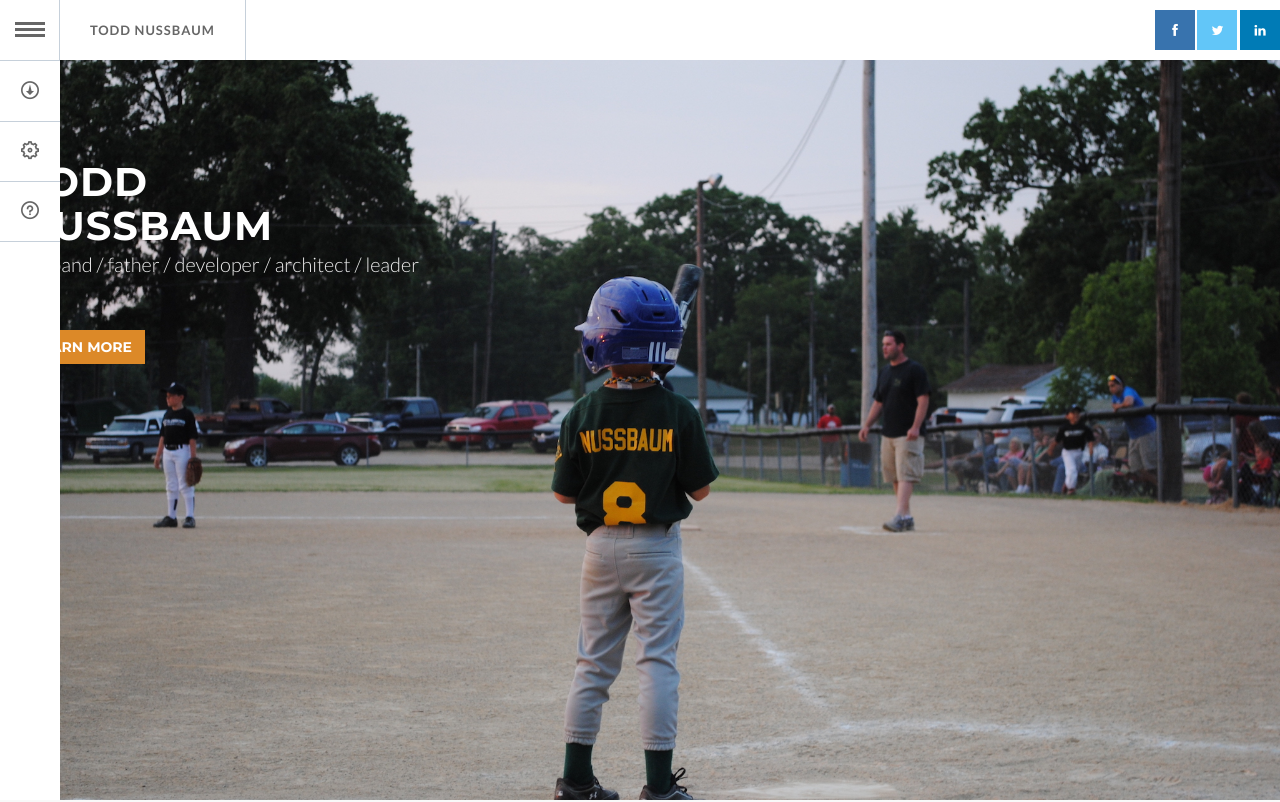
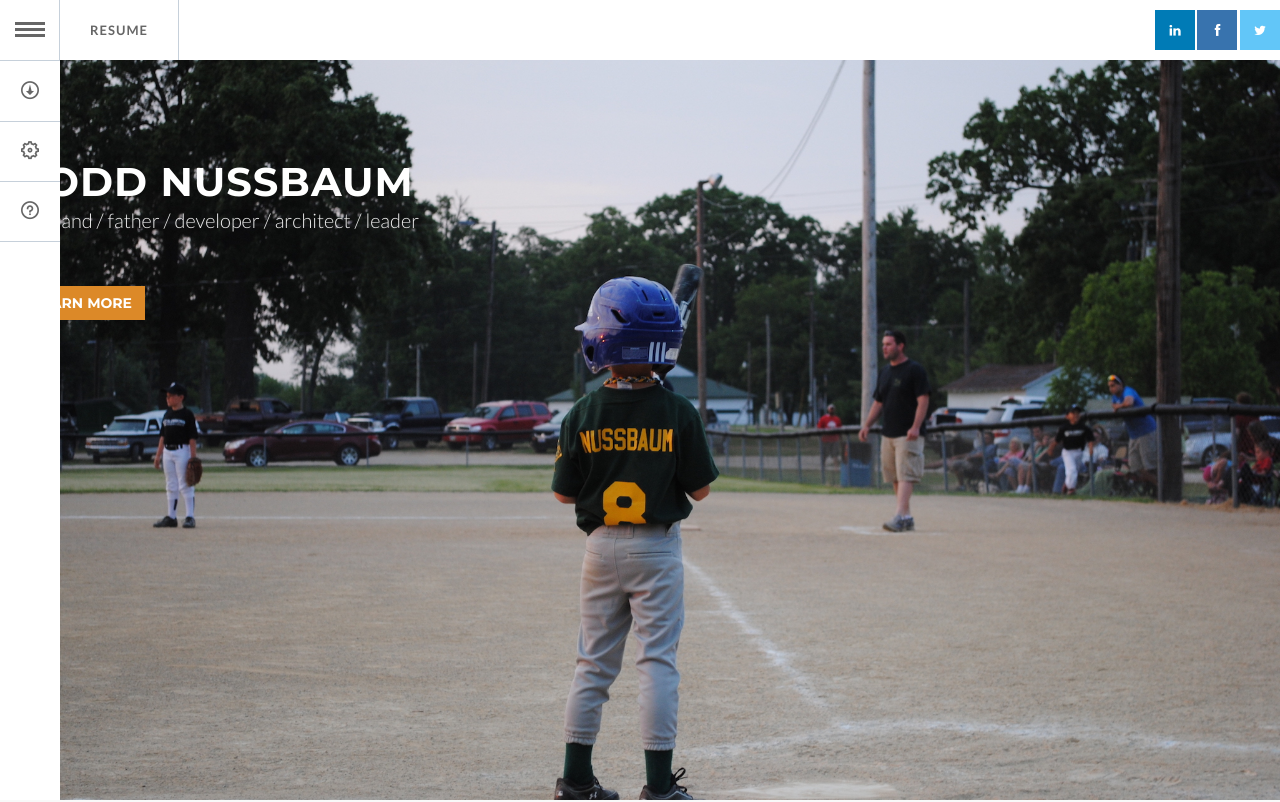
Before and after one commit to tnussbaum/tnussbaum.github.io, a plain HTML site: page index.html in a window 1280 px wide. Shown: the top 802 px of the page. Drawn offline with Linux system fonts and the light colour scheme.

Commit message:
- changing some layout stuff

```diff
--- a/index.html
+++ b/index.html
@@ -41,12 +41,11 @@
 						</div>
 					</nav>
 				</li>
-				<li><a href="index.html">Todd Nussbaum</a></li>
+				<li><a href="index.html">Resume</a></li>
 				<li><ul class="company-social">
+                            <li class="social-linkedin"><a href="http://linkedin.com/in/tjnussbaum" target="_blank"><i class="fa fa-linkedin"></i></a></li>
                             <li class="social-facebook"><a href="http://facebook.com/todd.nussbaum" target="_blank"><i class="fa fa-facebook"></i></a></li>
                             <li class="social-twitter"><a href="http://twitter.com/tnussbaum" target="_blank"><i class="fa fa-twitter"></i></a></li>
-                            <!-- <li class="social-dribble"><a href="#" target="_blank"><i class="fa fa-dribbble"></i></a></li> -->
-                            <li class="social-linkedin"><a href="http://linkedin.com/in/tjnussbaum" target="_blank"><i class="fa fa-linkedin"></i></a></li>
                         </ul>	</li>
 			</ul>
 	</div>
@@ -54,7 +53,7 @@
 	<!-- Section: intro -->
     <section id="intro" class="intro">
 		<div class="slogan">
-			<h1>TODD<br>NUSSBAUM</h1>
+			<h1>TODD NUSSBAUM</h1>
 			<p>husband / father / developer / architect / leader</p>
 			<a href="#about" class="btn btn-skin scroll">Learn more</a>
 		</div>
```
